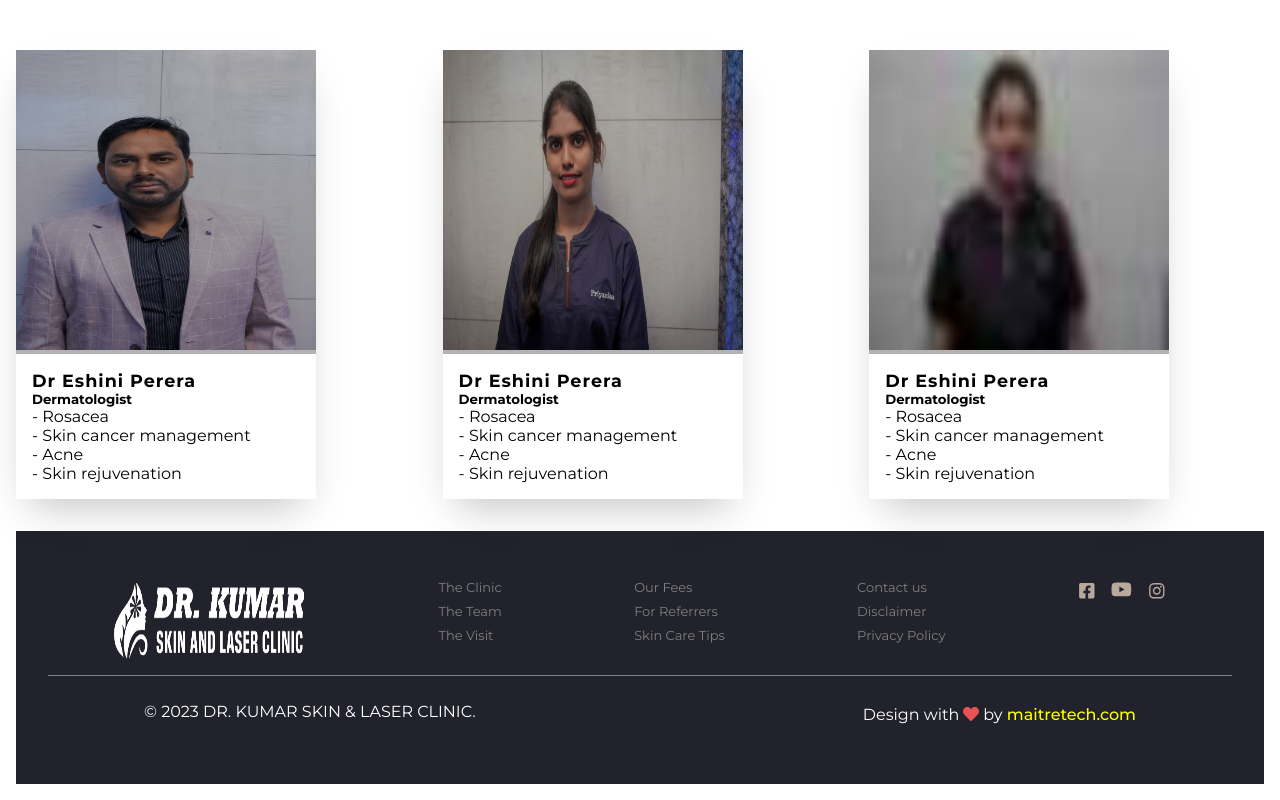
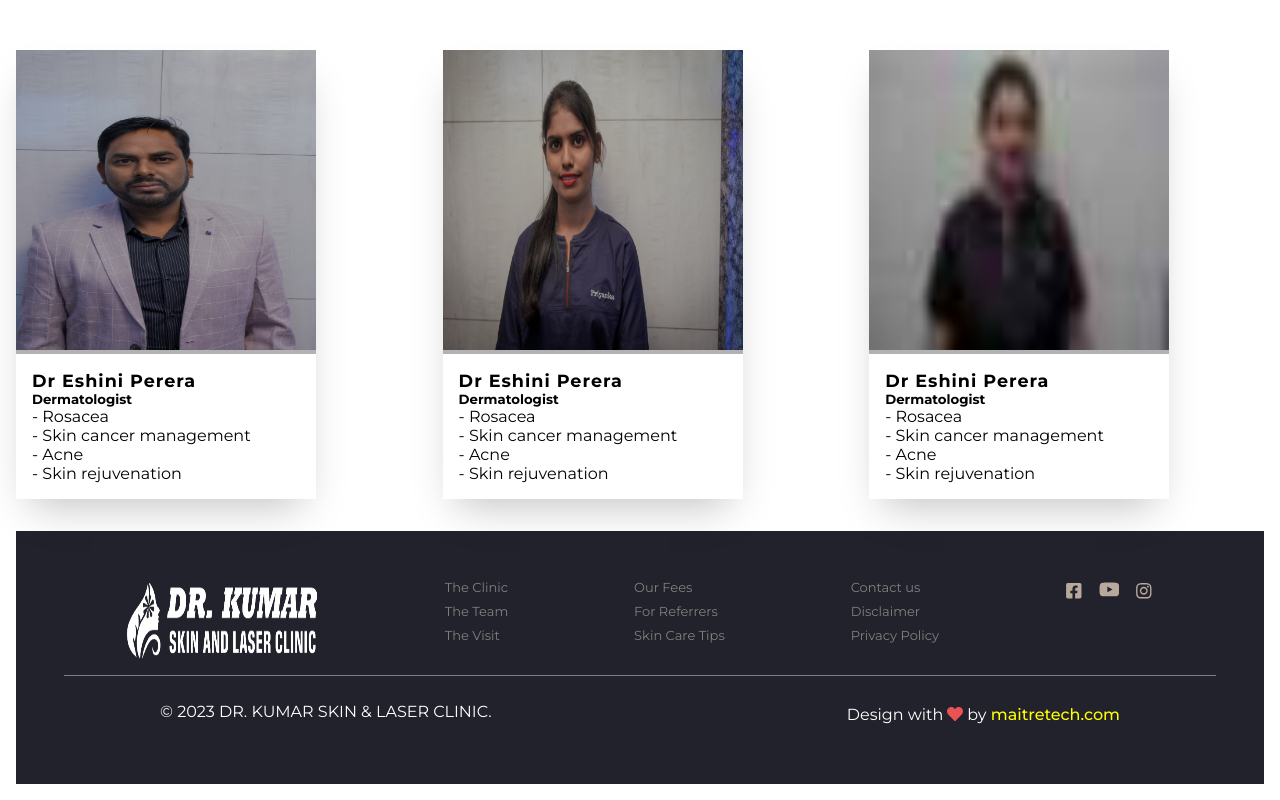
Before and after one commit to punitdiwan/drrkumar-new, a Next.js app: page /theteam in a window 1280 px wide. Shown: the part 4000-4800 px from the top of the page. Built offline with nearby package versions, Linux system fonts and the light colour scheme.

Commit message:
forth commit

```diff
--- a/styles/globals.css
+++ b/styles/globals.css
@@ -429,7 +429,7 @@ p {
   display: flex;
   flex-direction: column;
   margin: 1rem;
-  padding: 3rem 2rem;
+  padding: 3rem 3rem;
   background-color: #21222b;
 }
 .footer-1 a {
@@ -1955,8 +1955,8 @@ span {
   } */
 }
 
-@media (max-width: 350px) {
+@media (max-width: 400px) {
   .footer {
-    padding: 3rem 1rem;
-  }
-}
+    padding: 3rem 2rem;
+  }
+}
```
